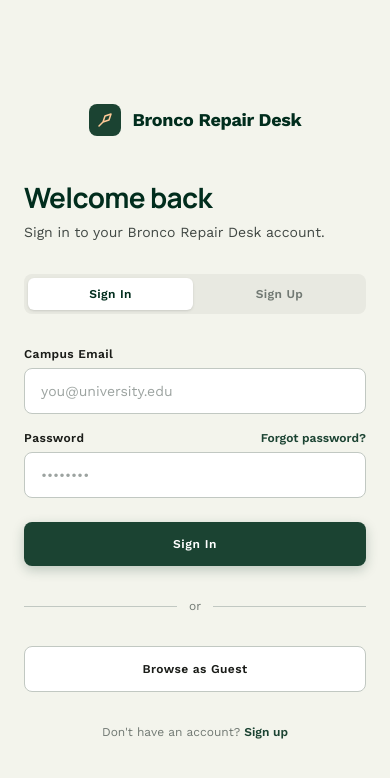
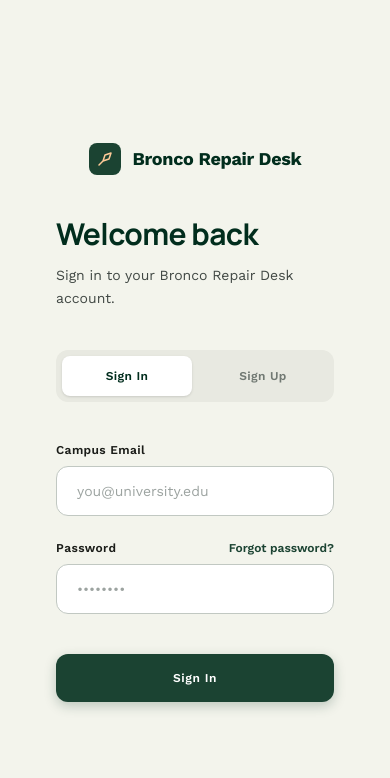
Before and after one commit to BroncoPintoBeans/BroncoHack2026, a Next.js app: page / in a window 390 px wide. Shown: the top 778 px of the page. Built offline with nearby package versions, Linux system fonts and the light colour scheme.

Commit message:
updated login and sign up page

```diff
--- a/app/page.tsx
+++ b/app/page.tsx
@@ -1,11 +1,8 @@
 "use client";
 
-import Link from "next/link";
-import { useState } from "react";
+import { useEffect, useState } from "react";
 import { useRouter } from "next/navigation";
 import { createClient } from "@/lib/supabase/client";
-
-const heroImg = "https://www.figma.com/api/mcp/asset/e9af5714-e133-4b76-8ce4-65f1b50a0c81";
 
 export default function SignInPage() {
   const router = useRouter();
@@ -14,12 +11,40 @@ export default function SignInPage() {
   const [password, setPassword] = useState("");
   const [name, setName] = useState("");
   const [error, setError] = useState<string | null>(null);
+  const [notice, setNotice] = useState<string | null>(null);
   const [loading, setLoading] = useState(false);
+  const [resetLoading, setResetLoading] = useState(false);
   const [signUpSuccess, setSignUpSuccess] = useState(false);
+
+  useEffect(() => {
+    const hashParams = new URLSearchParams(window.location.hash.replace(/^#/, ""));
+    const queryParams = new URLSearchParams(window.location.search);
+    const isRecoveryHash = hashParams.get("type") === "recovery" || hashParams.has("access_token");
+    const isRecoveryQuery = queryParams.get("type") === "recovery";
+    const code = queryParams.get("code");
+    const errorCode = queryParams.get("error_code");
+    const errorDescription = queryParams.get("error_description");
+
+    if (errorCode === "otp_expired" || errorDescription) {
+      setError("Your password reset link has expired. Please request a new one.");
+      window.history.replaceState({}, "", "/");
+      return;
+    }
+
+    if (isRecoveryHash) {
+      router.replace(`/reset-password${window.location.hash}`);
+      return;
+    }
+
+    if (isRecoveryQuery && code) {
+      router.replace(`/auth/callback${window.location.search}&next=/reset-password`);
+    }
+  }, [router]);
 
   async function handleSubmit(e: { preventDefault(): void }) {
     e.preventDefault();
     setError(null);
+    setNotice(null);
     setLoading(true);
 
     const supabase = createClient();
@@ -51,51 +76,74 @@ export default function SignInPage() {
     setLoading(false);
   }
 
+  async function handleForgotPassword() {
+    setError(null);
+    setNotice(null);
+
+    const trimmedEmail = email.trim();
+    if (!trimmedEmail) {
+      setError("Enter your campus email first, then request a password reset.");
+      return;
+    }
+
+    setResetLoading(true);
+    const supabase = createClient();
+    const { error } = await supabase.auth.resetPasswordForEmail(trimmedEmail, {
+      redirectTo: `${window.location.origin}/auth/callback?next=/reset-password`,
+    });
+
+    if (error) {
+      setError(error.message);
+    } else {
+      setNotice(`Password reset instructions were sent to ${trimmedEmail}.`);
+    }
+
+    setResetLoading(false);
+  }
+
   return (
     <div className="min-h-screen bg-[#f3f4ec] flex">
       {/* Left — branding panel */}
-      <div className="hidden lg:flex flex-col justify-between w-1/2 bg-[#1b4332] p-12 relative overflow-hidden">
-        <div className="absolute inset-0 opacity-20">
-          <img src={heroImg} alt="" className="w-full h-full object-cover" />
-        </div>
+      <div className="hidden lg:flex flex-col justify-between w-1/2 bg-[#173f30] p-12 relative overflow-hidden">
         <div className="relative z-10">
-          <div className="flex items-center gap-3">
-            <div className="w-8 h-8 bg-[#ffca98] rounded-lg flex items-center justify-center">
-              <svg width="18" height="18" viewBox="0 0 18 18" fill="none">
-                <path d="M3 15l4-4m0 0l2-6 6-2-2 6-6 2z" stroke="#7a532a" strokeWidth="1.5" strokeLinecap="round" strokeLinejoin="round"/>
-              </svg>
+          <div className="flex items-center gap-5">
+            <div className="h-16 w-16 rounded-2xl bg-[#f3f4ec] shadow-[0px_16px_36px_rgba(1,45,29,0.24)] overflow-hidden flex items-center justify-center">
+              <img src="/bronco-login-icon.png" alt="" className="h-full w-full object-cover" />
             </div>
-            <span className="font-bold text-white text-lg tracking-[-0.3px]">Bronco Repair Desk</span>
+            <span className="font-bold text-white text-2xl tracking-[-0.4px]">Bronco Repair Desk</span>
           </div>
         </div>
         <div className="relative z-10 flex flex-col gap-6">
-          <h1 className="font-bold text-white text-[40px] leading-tight tracking-[-1px]">
-            Sustainable Campus Life,<br />Made Practical.
+          <h1 className="font-bold text-white text-[38px] leading-tight tracking-[-0.8px] drop-shadow-[0px_2px_8px_rgba(0,0,0,0.18)]">
+            Keep Campus Gear<br />In Use Longer.
           </h1>
-          <p className="text-white/80 text-lg leading-relaxed max-w-100">
-            Trade items with fellow students or get a repair verdict for your broken essentials. Save money, reduce waste.
+          <p className="text-white/90 text-base leading-relaxed max-w-100">
+            Bronco Repair Desk helps students repair, reuse, trade, and responsibly route items before they become waste.
           </p>
 
-          <div className="flex flex-col gap-3">
+          <div className="flex flex-col gap-4 pt-1">
             {[
-              { value: "500+", label: "Items Recirculated" },
-              { value: "2 Tons", label: "Waste Prevented" },
-              { value: "400+", label: "Students on Campus" },
-            ].map((stat) => (
-              <div key={stat.label} className="flex items-center gap-4">
-                <span className="font-bold text-[#ffca98] text-xl w-20">{stat.value}</span>
-                <span className="text-white/70 text-sm">{stat.label}</span>
+              { label: "Repair first", body: "Diagnose issues before replacing usable items." },
+              { label: "Recirculate value", body: "Move working gear back through the campus community." },
+              { label: "Reduce landfill waste", body: "Give electronics and essentials a clearer next step." },
+            ].map((principle) => (
+              <div key={principle.label} className="flex items-start gap-4">
+                <span className="mt-1.5 h-3 w-3 rounded-full bg-[#ffca98] shadow-[0px_0px_0px_5px_rgba(255,202,152,0.12)]" />
+                <div>
+                  <p className="font-bold text-[#ffca98] text-xs tracking-[0.5px] uppercase">{principle.label}</p>
+                  <p className="text-white/82 text-sm leading-relaxed">{principle.body}</p>
+                </div>
               </div>
             ))}
           </div>
         </div>
         <div className="relative z-10">
-          <p className="text-white/40 text-xs">© 2024 Bronco Repair Desk</p>
+          <p className="text-white/40 text-xs">© 2026 Bronco Repair Desk</p>
         </div>
       </div>
 
       {/* Right — auth form */}
-      <div className="flex-1 flex flex-col items-center justify-center px-6 py-12">
+      <div className="flex-1 flex flex-col items-center justify-center px-14 py-20">
         {/* Mobile logo */}
         <div className="lg:hidden flex items-center gap-3 mb-10">
           <div className="w-8 h-8 bg-[#1b4332] rounded-lg flex items-center justify-center">
@@ -106,7 +154,7 @@ export default function SignInPage() {
           <span className="font-bold text-[#012d1d] text-lg tracking-[-0.3px]">Bronco Repair Desk</span>
         </div>
 
-        <div className="w-full max-w-100 flex flex-col gap-8">
+        <div className="w-full max-w-[480px] flex flex-col gap-10">
           {signUpSuccess ? (
             <div className="flex flex-col gap-4 text-center">
               <div className="w-16 h-16 bg-[#c1ecd4] rounded-full flex items-center justify-center mx-auto">
@@ -129,11 +177,11 @@ export default function SignInPage() {
           ) : (
             <>
               {/* Heading */}
-              <div className="flex flex-col gap-1">
-                <h2 className="font-bold text-[#012d1d] text-[28px] tracking-[-0.6px]">
+              <div className="flex flex-col gap-3">
+                <h2 className="font-bold text-[#012d1d] text-[30px] leading-tight tracking-[-0.6px]">
                   {mode === "signin" ? "Welcome back" : "Create your account"}
                 </h2>
-                <p className="text-[#414844] text-sm">
+                <p className="text-[#414844] text-sm leading-relaxed">
                   {mode === "signin"
                     ? "Sign in to your Bronco Repair Desk account."
                     : "Join the campus sustainability network."}
@@ -141,12 +189,12 @@ export default function SignInPage() {
               </div>
 
               {/* Tab toggle */}
-              <div className="flex bg-[#e8e9e1] rounded-lg p-1 gap-1">
+              <div className="flex bg-[#e8e9e1] rounded-xl p-1.5 gap-1.5">
                 {(["signin", "signup"] as const).map((m) => (
                   <button
                     key={m}
-                    onClick={() => { setMode(m); setError(null); }}
-                    className={`flex-1 py-2 rounded-md text-xs font-semibold tracking-[0.4px] transition-all ${
+                    onClick={() => { setMode(m); setError(null); setNotice(null); }}
+                    className={`flex-1 py-3 rounded-lg text-xs font-semibold tracking-[0.4px] transition-all ${
                       mode === m
                         ? "bg-white text-[#012d1d] shadow-sm"
                         : "text-[#717973] hover:text-[#414844]"
@@ -168,10 +216,20 @@ export default function SignInPage() {
                 </div>
               )}
 
+              {notice && (
+                <div className="bg-[#edf8f1] border border-[#b6dec6] rounded-lg px-4 py-3 flex items-start gap-2">
+                  <svg width="16" height="16" viewBox="0 0 16 16" fill="none" className="mt-0.5 shrink-0">
+                    <circle cx="8" cy="8" r="7" stroke="#1b4332" strokeWidth="1.5"/>
+                    <path d="M4.75 8.1l2.1 2.1 4.4-4.4" stroke="#1b4332" strokeWidth="1.5" strokeLinecap="round" strokeLinejoin="round"/>
+                  </svg>
+                  <p className="text-[#1b4332] text-xs leading-relaxed">{notice}</p>
+                </div>
+              )}
+
               {/* Form */}
-              <form onSubmit={handleSubmit} className="flex flex-col gap-4">
+              <form onSubmit={handleSubmit} className="flex flex-col gap-6">
                 {mode === "signup" && (
-                  <div className="flex flex-col gap-1.5">
+                  <div className="flex flex-col gap-2">
                     <label className="text-[#1a1c18] text-xs font-semibold tracking-[0.4px]">Full Name</label>
                     <input
                       type="text"
@@ -179,11 +237,11 @@ export default function SignInPage() {
                       onChange={(e) => setName(e.target.value)}
                       placeholder="Jane Doe"
                       required
-                      className="bg-white border border-[#c1c8c2] rounded-lg px-4 py-3 text-[#1a1c18] text-sm placeholder-[#9ca3a0] focus:outline-none focus:border-[#1b4332] focus:ring-2 focus:ring-[#1b4332]/10 transition-all"
+                      className="bg-white border border-[#c1c8c2] rounded-xl px-5 py-3.5 text-[#1a1c18] text-sm placeholder-[#9ca3a0] focus:outline-none focus:border-[#1b4332] focus:ring-2 focus:ring-[#1b4332]/10 transition-all"
                     />
                   </div>
                 )}
-                <div className="flex flex-col gap-1.5">
+                <div className="flex flex-col gap-2">
                   <label className="text-[#1a1c18] text-xs font-semibold tracking-[0.4px]">Campus Email</label>
                   <input
                     type="email"
@@ -191,14 +249,21 @@ export default function SignInPage() {
                     onChange={(e) => setEmail(e.target.value)}
                     placeholder="you@university.edu"
                     required
-                    className="bg-white border border-[#c1c8c2] rounded-lg px-4 py-3 text-[#1a1c18] text-sm placeholder-[#9ca3a0] focus:outline-none focus:border-[#1b4332] focus:ring-2 focus:ring-[#1b4332]/10 transition-all"
+                    className="bg-white border border-[#c1c8c2] rounded-xl px-5 py-3.5 text-[#1a1c18] text-sm placeholder-[#9ca3a0] focus:outline-none focus:border-[#1b4332] focus:ring-2 focus:ring-[#1b4332]/10 transition-all"
                   />
                 </div>
-                <div className="flex flex-col gap-1.5">
+                <div className="flex flex-col gap-2">
                   <div className="flex items-center justify-between">
                     <label className="text-[#1a1c18] text-xs font-semibold tracking-[0.4px]">Password</label>
                     {mode === "signin" && (
-                      <a href="#" className="text-[#1b4332] text-xs font-semibold hover:underline">Forgot password?</a>
+                      <button
+                        type="button"
+                        onClick={handleForgotPassword}
+                        disabled={resetLoading}
+                        className="text-[#1b4332] text-xs font-semibold hover:underline disabled:opacity-60 disabled:cursor-not-allowed"
+                      >
+                        {resetLoading ? "Sending..." : "Forgot password?"}
+                      </button>
                     )}
                   </div>
                   <input
@@ -208,14 +273,14 @@ export default function SignInPage() {
                     placeholder="••••••••"
                     required
                     minLength={6}
-                    className="bg-white border border-[#c1c8c2] rounded-lg px-4 py-3 text-[#1a1c18] text-sm placeholder-[#9ca3a0] focus:outline-none focus:border-[#1b4332] focus:ring-2 focus:ring-[#1b4332]/10 transition-all"
+                    className="bg-white border border-[#c1c8c2] rounded-xl px-5 py-3.5 text-[#1a1c18] text-sm placeholder-[#9ca3a0] focus:outline-none focus:border-[#1b4332] focus:ring-2 focus:ring-[#1b4332]/10 transition-all"
                   />
                 </div>
 
                 <button
                   type="submit"
                   disabled={loading}
-                  className="mt-2 bg-[#1b4332] text-white text-xs font-semibold tracking-[0.6px] px-6 py-3.5 rounded-lg hover:bg-[#012d1d] transition-colors shadow-[0px_4px_12px_rgba(27,67,50,0.25)] disabled:opacity-60 disabled:cursor-not-allowed"
+                  className="mt-4 bg-[#1b4332] text-white text-xs font-semibold tracking-[0.6px] px-6 py-4 rounded-xl hover:bg-[#012d1d] transition-colors shadow-[0px_4px_12px_rgba(27,67,50,0.25)] disabled:opacity-60 disabled:cursor-not-allowed"
                 >
                   {loading
                     ? "Please wait…"
@@ -225,31 +290,6 @@ export default function SignInPage() {
                 </button>
               </form>
 
-              {/* Divider */}
-              <div className="flex items-center gap-3">
-                <div className="flex-1 h-px bg-[#c1c8c2]" />
-                <span className="text-[#717973] text-xs">or</span>
-                <div className="flex-1 h-px bg-[#c1c8c2]" />
-              </div>
-
-              {/* Guest link */}
-              <Link
-                href="/home"
-                className="text-center border border-[#c1c8c2] bg-white text-[#1a1c18] text-xs font-semibold tracking-[0.4px] px-6 py-3.5 rounded-lg hover:bg-[#f3f4ec] transition-colors"
-              >
-                Browse as Guest
-              </Link>
-
-              {/* Switch mode */}
-              <p className="text-center text-[#717973] text-xs">
-                {mode === "signin" ? "Don't have an account?" : "Already have an account?"}{" "}
-                <button
-                  onClick={() => { setMode(mode === "signin" ? "signup" : "signin"); setError(null); }}
-                  className="text-[#1b4332] font-semibold hover:underline"
-                >
-                  {mode === "signin" ? "Sign up" : "Sign in"}
-                </button>
-              </p>
             </>
           )}
         </div>
--- /dev/null
+++ b/app/reset-password/page.tsx
@@ -0,0 +1,125 @@
+"use client";
+
+import { useEffect, useState } from "react";
+import { useRouter } from "next/navigation";
+import { createClient } from "@/lib/supabase/client";
+
+export default function ResetPasswordPage() {
+  const router = useRouter();
+  const [password, setPassword] = useState("");
+  const [confirmPassword, setConfirmPassword] = useState("");
+  const [error, setError] = useState<string | null>(null);
+  const [notice, setNotice] = useState<string | null>(null);
+  const [loading, setLoading] = useState(false);
+
+  useEffect(() => {
+    const supabase = createClient();
+    const queryParams = new URLSearchParams(window.location.search);
+    const code = queryParams.get("code");
+
+    if (!code) {
+      return;
+    }
+
+    supabase.auth.exchangeCodeForSession(code).then(({ error }) => {
+      if (error) {
+        setError(error.message);
+      } else {
+        window.history.replaceState({}, "", "/reset-password");
+      }
+    });
+  }, []);
+
+  async function handleSubmit(e: { preventDefault(): void }) {
+    e.preventDefault();
+    setError(null);
+    setNotice(null);
+
+    if (password !== confirmPassword) {
+      setError("Passwords do not match.");
+      return;
+    }
+
+    setLoading(true);
+    const supabase = createClient();
+    const { error } = await supabase.auth.updateUser({ password });
+
+    if (error) {
+      setError(error.message);
+    } else {
+      setNotice("Your password has been updated. Redirecting to sign in...");
+      window.setTimeout(() => {
+        router.push("/");
+        router.refresh();
+      }, 1200);
+    }
+
+    setLoading(false);
+  }
+
+  return (
+    <main className="min-h-screen bg-[#f3f4ec] flex items-center justify-center px-6 py-12">
+      <section className="w-full max-w-[460px] bg-white border border-[#e0e4da] rounded-2xl shadow-[0px_18px_42px_rgba(27,67,50,0.08)] p-8 flex flex-col gap-8">
+        <div className="flex items-center gap-4">
+          <div className="h-14 w-14 rounded-2xl bg-[#f3f4ec] overflow-hidden shadow-[0px_10px_24px_rgba(1,45,29,0.14)]">
+            <img src="/bronco-login-icon.png" alt="" className="h-full w-full object-cover" />
+          </div>
+          <div>
+            <p className="text-[#1b4332] text-xs font-bold tracking-[0.8px] uppercase">Bronco Repair Desk</p>
+            <h1 className="text-[#012d1d] text-2xl font-bold tracking-[-0.5px]">Reset password</h1>
+          </div>
+        </div>
+
+        <p className="text-[#414844] text-sm leading-relaxed">
+          Enter a new password for your account. After it is saved, you can sign in with the updated password.
+        </p>
+
+        {error && (
+          <div className="bg-red-50 border border-red-200 rounded-lg px-4 py-3 text-red-700 text-xs leading-relaxed">
+            {error}
+          </div>
+        )}
+
+        {notice && (
+          <div className="bg-[#edf8f1] border border-[#b6dec6] rounded-lg px-4 py-3 text-[#1b4332] text-xs leading-relaxed">
+            {notice}
+          </div>
+        )}
+
+        <form onSubmit={handleSubmit} className="flex flex-col gap-5">
+          <div className="flex flex-col gap-2">
+            <label className="text-[#1a1c18] text-xs font-semibold tracking-[0.4px]">New Password</label>
+            <input
+              type="password"
+              value={password}
+              onChange={(e) => setPassword(e.target.value)}
+              required
+              minLength={6}
+              className="bg-white border border-[#c1c8c2] rounded-xl px-5 py-3.5 text-[#1a1c18] text-sm placeholder-[#9ca3a0] focus:outline-none focus:border-[#1b4332] focus:ring-2 focus:ring-[#1b4332]/10 transition-all"
+            />
+          </div>
+
+          <div className="flex flex-col gap-2">
+            <label className="text-[#1a1c18] text-xs font-semibold tracking-[0.4px]">Confirm Password</label>
+            <input
+              type="password"
+              value={confirmPassword}
+              onChange={(e) => setConfirmPassword(e.target.value)}
+              required
+              minLength={6}
+              className="bg-white border border-[#c1c8c2] rounded-xl px-5 py-3.5 text-[#1a1c18] text-sm placeholder-[#9ca3a0] focus:outline-none focus:border-[#1b4332] focus:ring-2 focus:ring-[#1b4332]/10 transition-all"
+            />
+          </div>
+
+          <button
+            type="submit"
+            disabled={loading}
+            className="mt-2 bg-[#1b4332] text-white text-xs font-semibold tracking-[0.6px] px-6 py-4 rounded-xl hover:bg-[#012d1d] transition-colors shadow-[0px_4px_12px_rgba(27,67,50,0.25)] disabled:opacity-60 disabled:cursor-not-allowed"
+          >
+            {loading ? "Updating..." : "Update Password"}
+          </button>
+        </form>
+      </section>
+    </main>
+  );
+}
```
Also changed, not shown: 1 other file (tests, documents, lock files or other folders).
